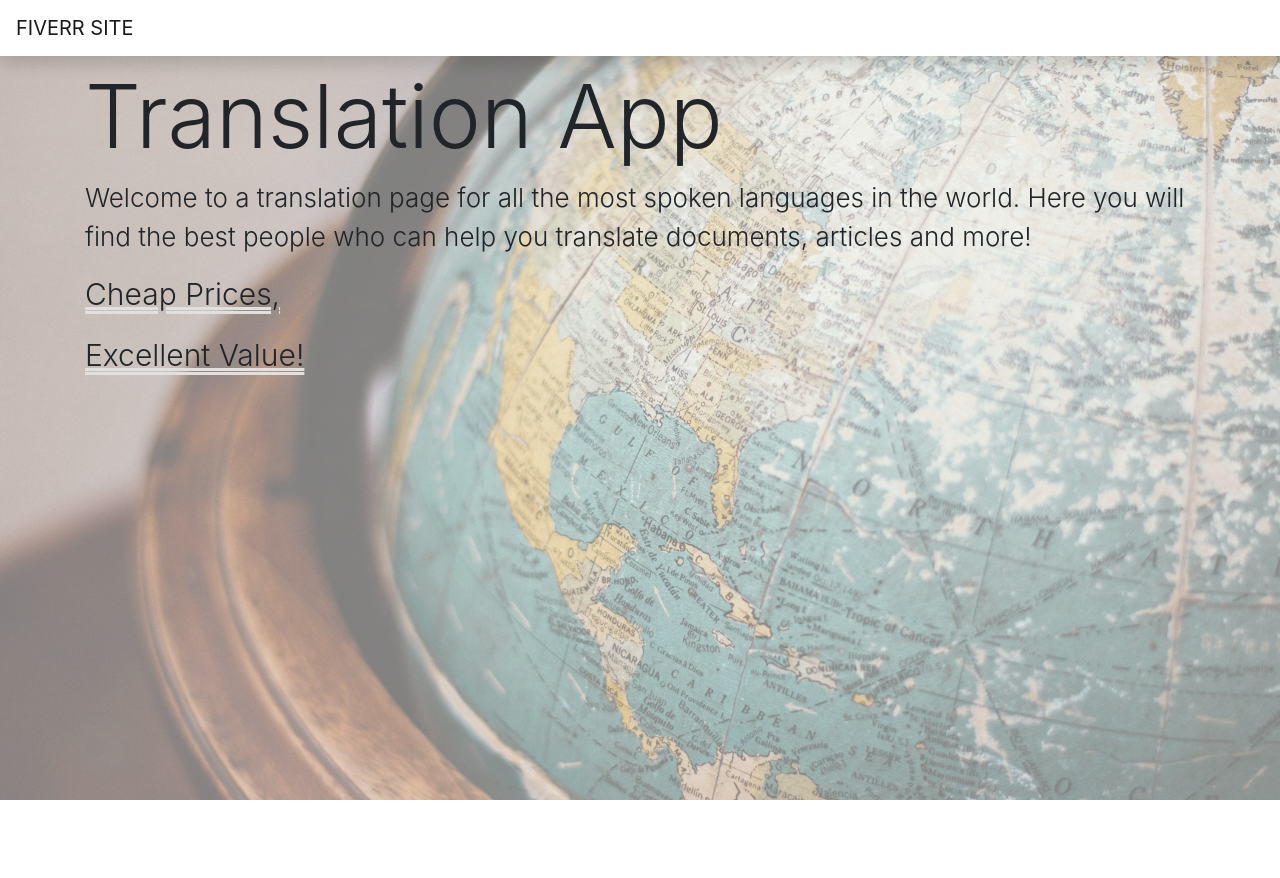
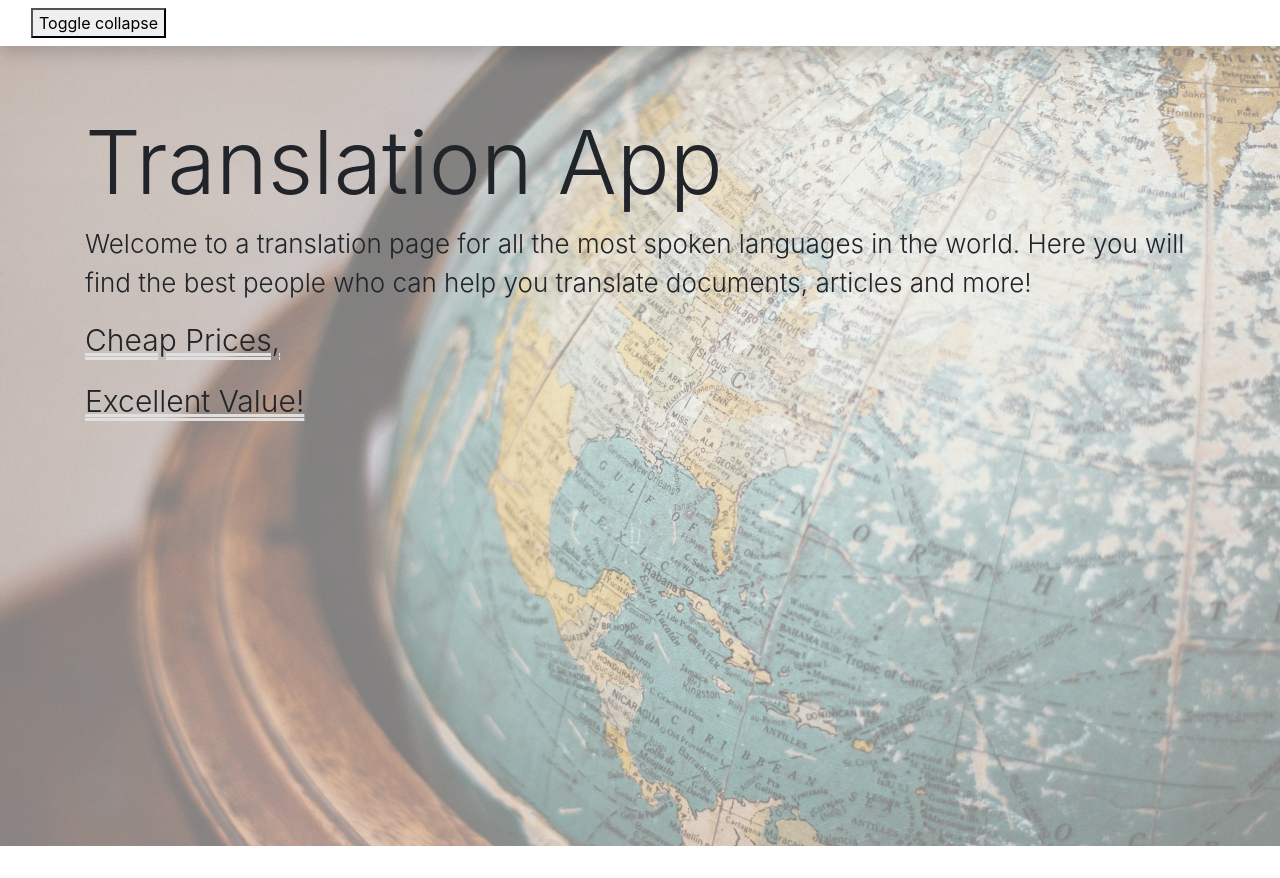
Before and after one commit to vladik93/Fiverr-App, an Angular app: page / in a window 1280 px wide. Before the commit the page ends 832 px from the top, so only its background shows below. Built offline with nearby package versions, Linux system fonts and the light colour scheme.

Commit message:
made navbar collapse properly on click

```diff
--- a/src/app/app.component.html
+++ b/src/app/app.component.html
@@ -1,6 +1,5 @@
-<div class="container">
-  <app-navbar></app-navbar>
-</div>
+<app-navbar></app-navbar>
+
 <div class="jumbotron jumbotron-fluid">
   <div class="container">
     <h1 class="display-2">Translation App</h1>
--- a/src/app/app.module.ts
+++ b/src/app/app.module.ts
@@ -1,10 +1,14 @@
 import { BrowserModule } from '@angular/platform-browser';
 import { NgModule } from '@angular/core';
+import { BrowserAnimationsModule } from '@angular/platform-browser/animations';
 
 
 import { AppRoutingModule } from './app-routing.module';
 import { AppComponent } from './app.component';
 import { NavbarComponent } from './navbar/navbar.component';
+
+
+import { CollapseModule } from 'ngx-bootstrap/collapse';
 
 @NgModule({
   declarations: [
@@ -13,7 +17,10 @@ import { NavbarComponent } from './navbar/navbar.component';
   ],
   imports: [
     BrowserModule,
-    AppRoutingModule
+    AppRoutingModule,
+    BrowserAnimationsModule,
+    // NGX-BOOTSTRAP COMPONENTS
+    CollapseModule.forRoot()
   ],
   providers: [],
   bootstrap: [AppComponent]
--- a/src/app/navbar/navbar.component.html
+++ b/src/app/navbar/navbar.component.html
@@ -1,4 +1,11 @@
-<nav class="navbar navbar-expand-lg fixed-top navbar-light bg-white shadow">
-  <a class="navbar-brand" href="#">FIVERR SITE</a>
+<div id="collapseBasic" class="navbar-collapse collapse" [collapse]="isCollapsed" [isAnimated]="true">
+  <p>Hello</p>
+</div>
 
+<nav class="navbar navbar-expand-lg navbar-light bg-white shadow">
+  <div class="container-fluid">
+    <button type="button" class="navbar-toggle collapsed" (click)="isCollapsed = !isCollapsed"
+      [attr.aria-expanded]="!isCollapsed" aria-controls="collapseBasic">Toggle collapse
+    </button>
+  </div>
 </nav>
--- a/src/app/navbar/navbar.component.ts
+++ b/src/app/navbar/navbar.component.ts
@@ -6,6 +6,7 @@ import { Component, OnInit } from '@angular/core';
   styleUrls: ['./navbar.component.css']
 })
 export class NavbarComponent implements OnInit {
+  isCollapsed = true;
 
   constructor() { }
 
```
